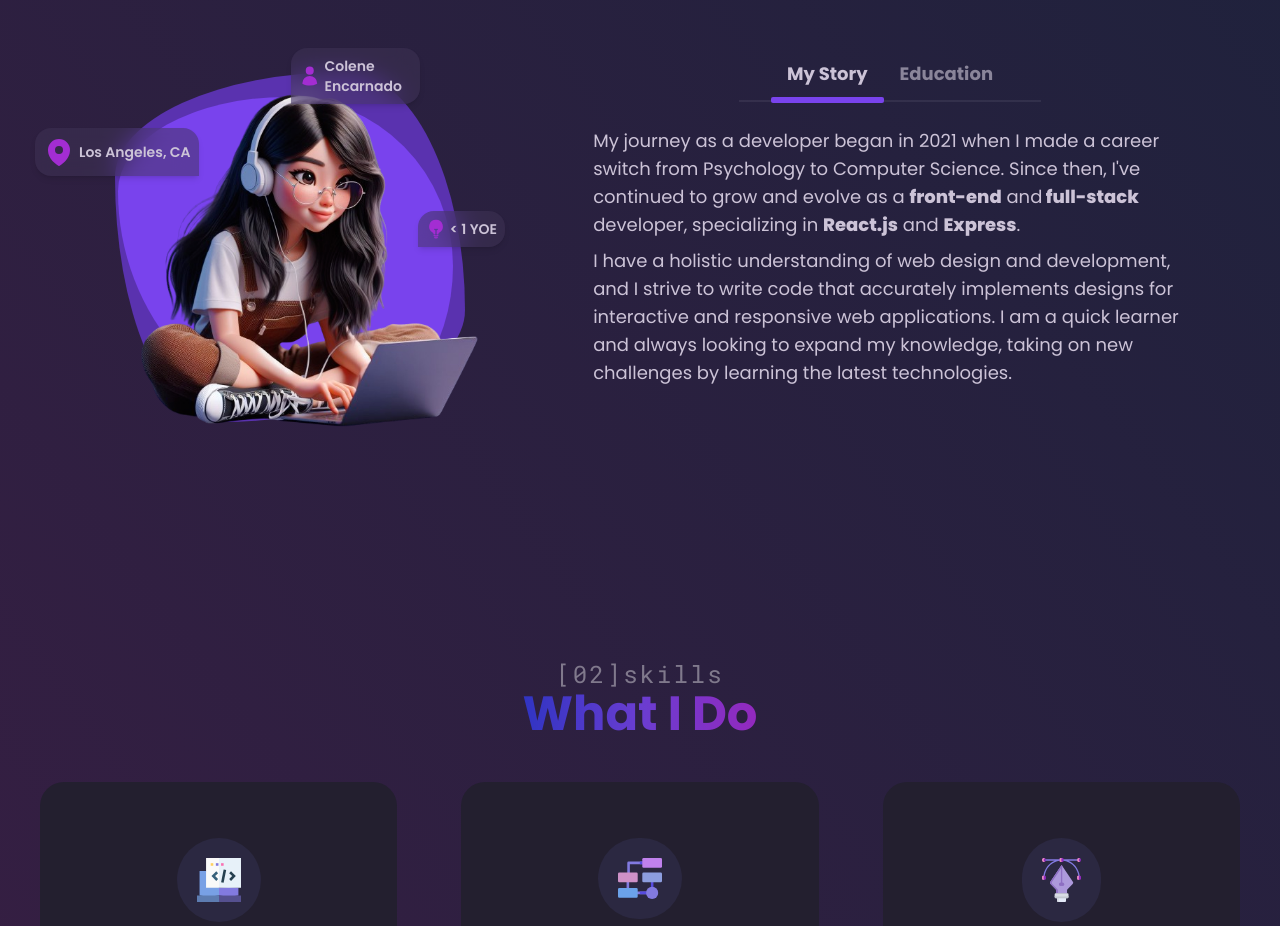
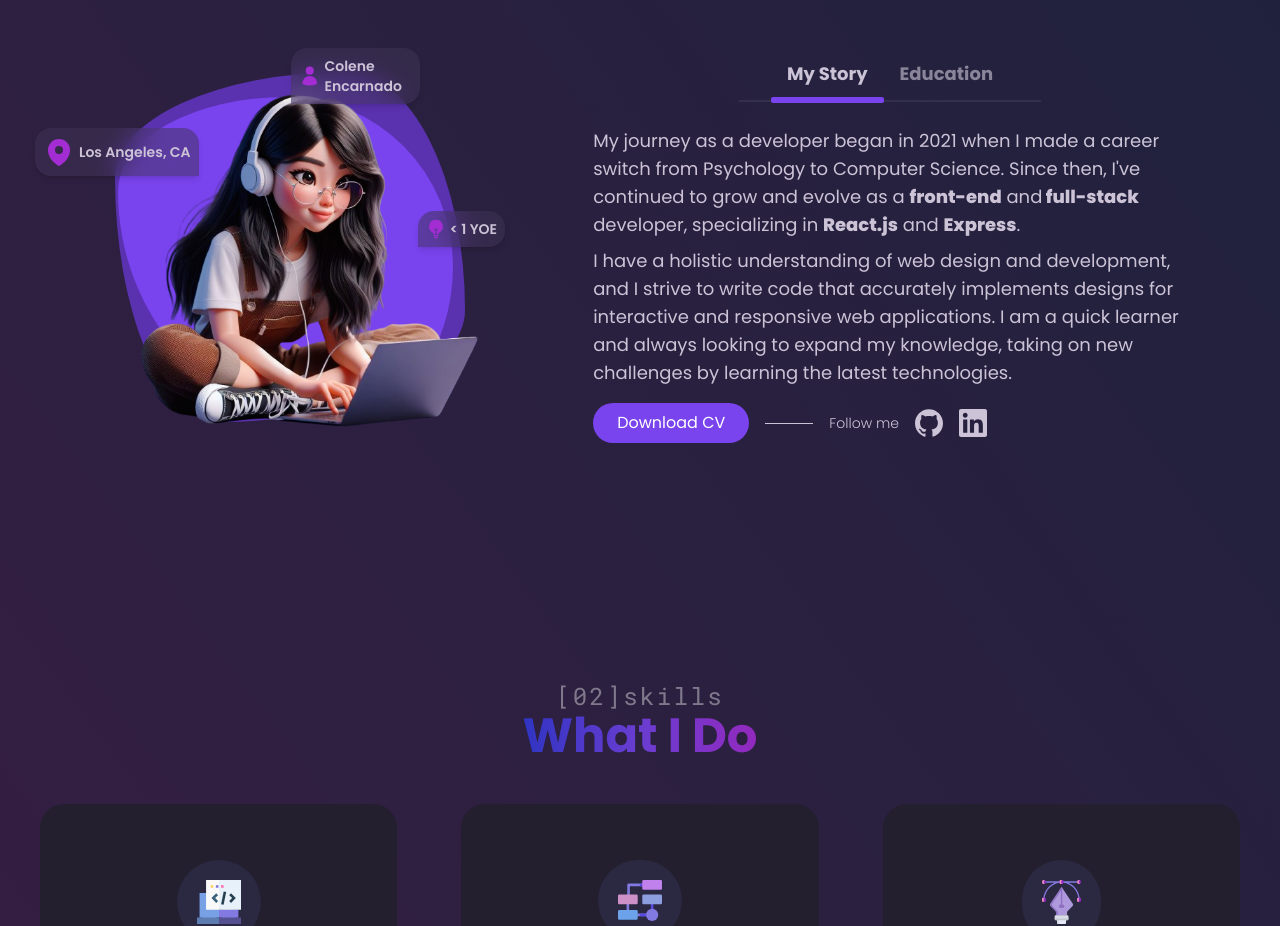
Before and after one commit to encarnac/portfolio, a React (Vite) app: page / in a window 1280 px wide. Shown: the part 1160-2086 px from the top of the page. Built offline with nearby package versions, Linux system fonts and the light colour scheme.

Commit message:
Added social buttons to About content

```diff
--- a/src/constants/AboutMeData.jsx
+++ b/src/constants/AboutMeData.jsx
@@ -1,10 +1,11 @@
 import { LuGraduationCap } from "react-icons/lu";
+import { SiGithub, SiLinkedin } from "react-icons/si";
 
 export const AboutMeData = [
   {
     name: "My Story",
     content: (
-      <div className="flex flex-col px-0 py-px sm:px-1 md:px-6">
+      <div className="flex flex-col gap-y-4 px-0 py-px sm:px-1 md:px-6">
         <div className="">
           <p className="text-pretty mb-2">
             My journey as a developer began in 2021 when I made a career switch
@@ -22,6 +23,15 @@ export const AboutMeData = [
             and always looking to expand my knowledge, taking on new challenges
             by learning the latest technologies.
           </p>
+        </div>
+        <div className="flex flex-row items-center justify-stretch gap-x-4">
+          <button className="rounded-3xl bg-[#F38BBB] px-6 py-2 text-base text-white transition duration-300 ease-in-out hover:scale-105 dark:bg-[#7943ED]">
+            Download CV
+          </button>
+          <hr class="h-px w-12 border-0 bg-[#6B6573] dark:bg-[#CCC3D7]"></hr>
+          <p className="text-sm font-light">Follow me </p>
+          <SiGithub className="size-7" />
+          <SiLinkedin className="size-7" />
         </div>
       </div>
     ),
```
